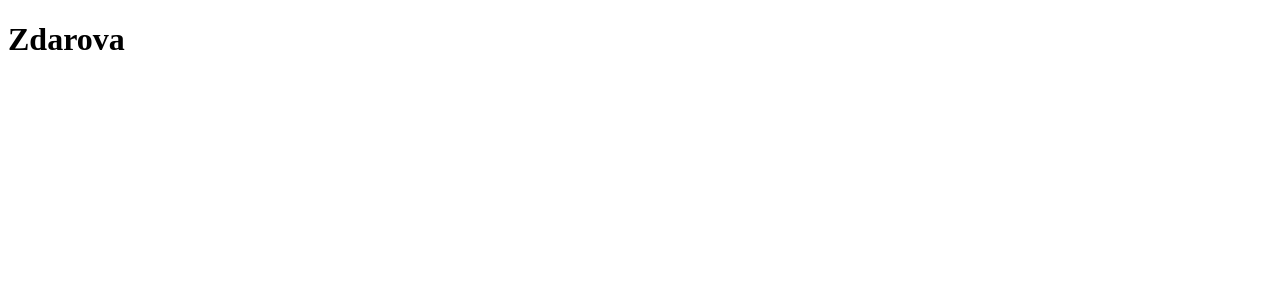
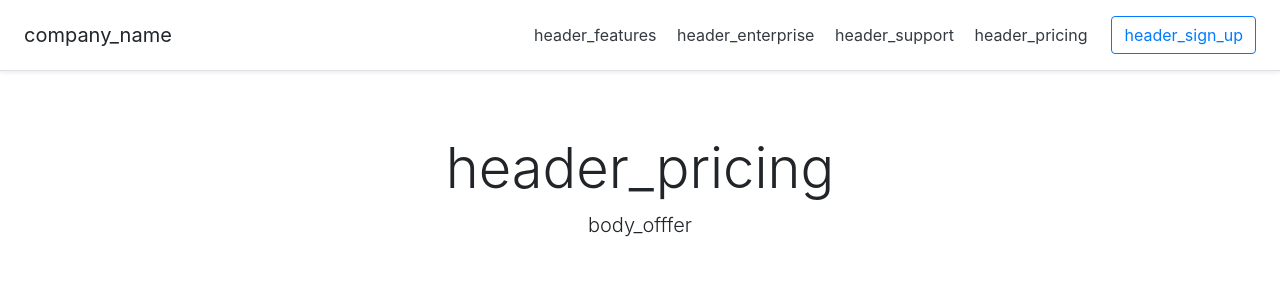
Before and after one commit to BasedOnEvidence/task-manager, a Django app: page / in a window 1280 px wide. Before the commit the part shown is almost empty. Shown: the top 300 px of the page. Run offline with Django 3.2, Linux system fonts and the light colour scheme; some libraries are stand-ins or nearby versions.

Commit message:
Add localization

```diff
--- a/task_manager/settings.py
+++ b/task_manager/settings.py
@@ -28,6 +28,7 @@ DEBUG = True
 
 ALLOWED_HOSTS = [
     'task-manager-template.herokuapp.com',
+    '127.0.0.1',
 ]
 
 
@@ -41,6 +42,7 @@ INSTALLED_APPS = [
     'django.contrib.messages',
     'django.contrib.staticfiles',
     'task_manager',
+    'bootstrap4',
 ]
 
 MIDDLEWARE = [
--- a/task_manager/templates/index.html
+++ b/task_manager/templates/index.html
@@ -1,12 +1,36 @@
 <!DOCTYPE html>
 <html lang="en">
+{% load i18n %}
 <head>
+    {% load bootstrap4 %}
+
     <meta charset="UTF-8">
     <meta http-equiv="X-UA-Compatible" content="IE=edge">
-    <meta name="viewport" content="width=device-width, initial-scale=1.0">
-    <title>Task manager</title>
+    <meta name="viewport" content="width=device-width, initial-scale=1, shrink-to-fit=no">
+
+
+    <link rel="stylesheet" href="https://cdn.jsdelivr.net/npm/bootstrap@4.3.1/dist/css/bootstrap.min.css" integrity="sha384-ggOyR0iXCbMQv3Xipma34MD+dH/1fQ784/j6cY/iJTQUOhcWr7x9JvoRxT2MZw1T" crossorigin="anonymous">
+
+    <script src="https://code.jquery.com/jquery-3.3.1.slim.min.js" integrity="sha384-q8i/X+965DzO0rT7abK41JStQIAqVgRVzpbzo5smXKp4YfRvH+8abtTE1Pi6jizo" crossorigin="anonymous"></script>
+    <script src="https://cdn.jsdelivr.net/npm/popper.js@1.14.7/dist/umd/popper.min.js" integrity="sha384-UO2eT0CpHqdSJQ6hJty5KVphtPhzWj9WO1clHTMGa3JDZwrnQq4sF86dIHNDz0W1" crossorigin="anonymous"></script>
+    <script src="https://cdn.jsdelivr.net/npm/bootstrap@4.3.1/dist/js/bootstrap.min.js" integrity="sha384-JjSmVgyd0p3pXB1rRibZUAYoIIy6OrQ6VrjIEaFf/nJGzIxFDsf4x0xIM+B07jRM" crossorigin="anonymous"></script>
+
+    <title>{% trans 'main_page_title' %}</title>
 </head>
 <body>
-    <h1>Zdarova</h1>
+    <div class="d-flex flex-column flex-md-row align-items-center p-3 px-md-4 mb-3 bg-white border-bottom shadow-sm">
+        <h5 class="my-0 mr-md-auto font-weight-normal">{% trans 'company_name' %}</h5>
+        <nav class="my-2 my-md-0 mr-md-3">
+          <a class="p-2 text-dark" href="#">{% trans 'header_features' %}</a>
+          <a class="p-2 text-dark" href="#">{% trans 'header_enterprise' %}</a>
+          <a class="p-2 text-dark" href="#">{% trans 'header_support' %}</a>
+          <a class="p-2 text-dark" href="#">{% trans 'header_pricing' %}</a>
+        </nav>
+        <a class="btn btn-outline-primary" href="#">{% trans 'header_sign_up' %}</a>
+    </div>
+    <div class="pricing-header px-3 py-3 pt-md-5 pb-md-4 mx-auto text-center">
+        <h1 class="display-4">{% trans 'header_pricing' %}</h1>
+        <p class="lead">{% trans 'body_offfer' %}</p>
+    </div>
 </body>
 </html>
```
Also changed, not shown: task_manager/locale/en/LC_MESSAGES/django.po (added), task_manager/locale/ru/LC_MESSAGES/django.po (added), 2 other files.
